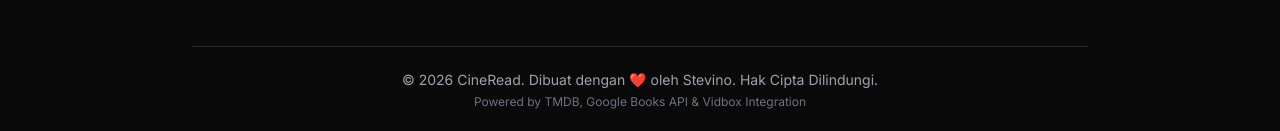
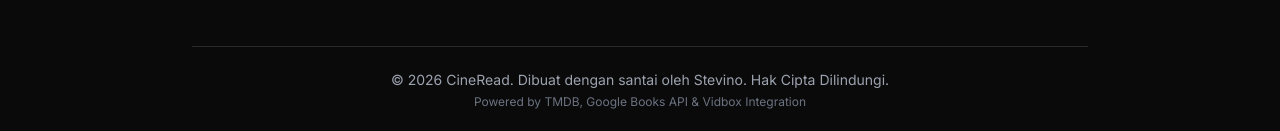
Before and after one commit to ythStevin0/cineread, a React (Vite) app in the folder frontend/: page /login in a window 1280 px wide. Shown: the part 754-885 px from the top of the page. Built offline with nearby package versions, Linux system fonts and the light colour scheme; no server answers.

Commit message:
Final Footer tweaks: Stevino copyright ready

```diff
--- a/frontend/src/components/layout/Footer.jsx
+++ b/frontend/src/components/layout/Footer.jsx
@@ -6,7 +6,7 @@ const Footer = () => {
       <div className="absolute inset-0 border-t border-[#2a2a2a] w-[70%] mx-auto left-1/2 -translate-x-1/2 top-0"></div>
       <div className="max-w-7xl mx-auto text-center relative z-10">
         <div className="text-sm text-gray-400 mb-1">
-          © 2026 CineRead. Dibuat dengan ❤️ oleh Stevino. Hak Cipta Dilindungi.
+          © 2026 CineRead. Dibuat dengan santai oleh Stevino. Hak Cipta Dilindungi.
         </div>
         <div className="text-xs text-gray-500">
           Powered by TMDB, Google Books API & Vidbox Integration
```
